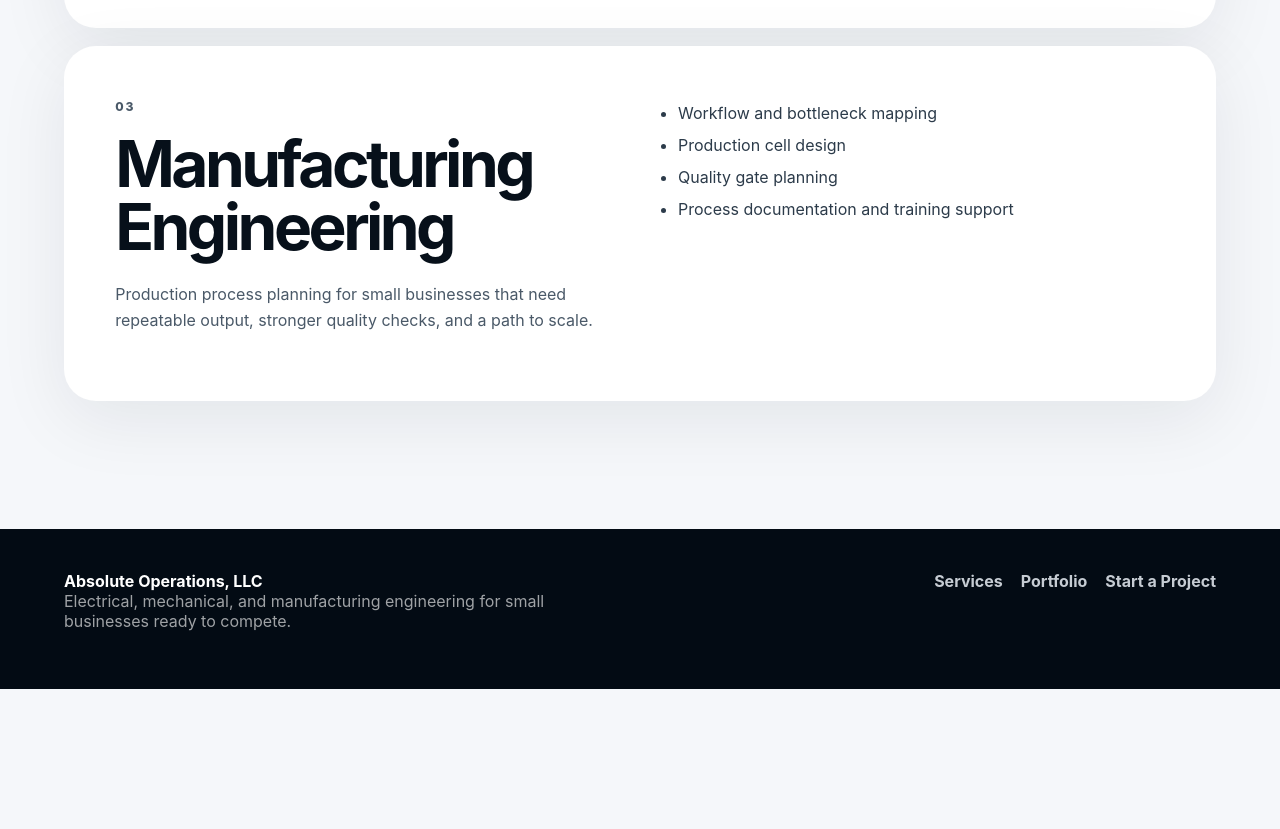
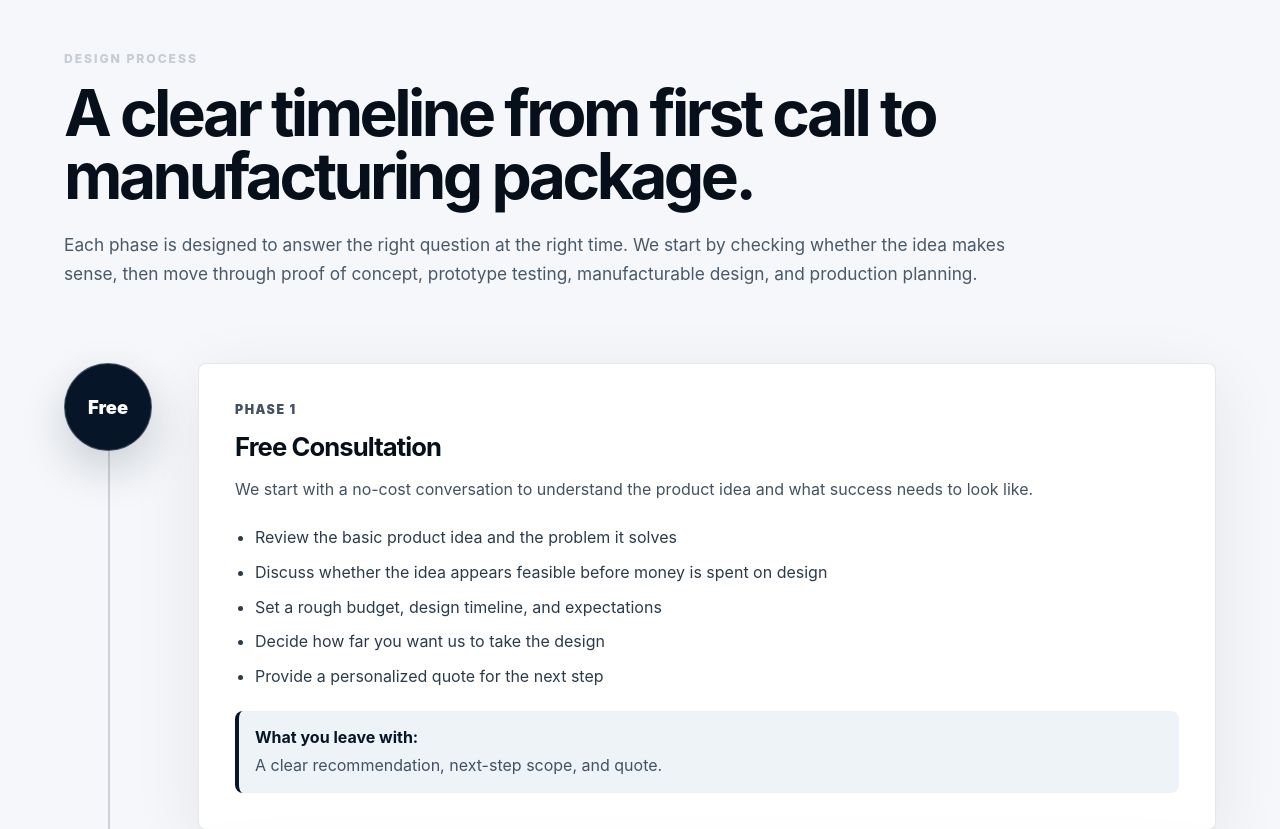
Before and after one commit to AdamAO26/absolute-operations-website, a React (Vite) app in the folder absolute-operations-website/: page /services in a window 1280 px wide. Shown: the part 1680-2509 px from the top of the page. Before the commit the page ends 2369 px from the top, so only its background shows below. Built offline with nearby package versions, Linux system fonts and the light colour scheme.

Commit message:
Services page V1.0

```diff
--- a/absolute-operations-website/src/pages/Services.jsx
+++ b/absolute-operations-website/src/pages/Services.jsx
@@ -1,22 +1,169 @@
+import { Link } from 'react-router-dom';
 import Hero from '../components/Hero.jsx';
-import ServiceDetailCard from '../components/cards/ServiceDetailCard.jsx';
-import { services } from '../data/services.js';
+import Reveal from '../components/Reveal.jsx';
+
+const serviceGroups = [
+  {
+    title: 'Product Feasibility',
+    text: 'We help determine whether an idea is practical, what the biggest risks are, and what it may take to build it.'
+  },
+  {
+    title: 'Mechanical Design',
+    text: 'We create early layouts, mechanisms, housings, brackets, fixtures, and physical product concepts that can be reviewed and improved.'
+  },
+  {
+    title: 'Prototype Planning',
+    text: 'We help small business owners get from an idea on paper to a testable prototype using practical parts and realistic build methods.'
+  },
+  {
+    title: 'Manufacturing Prep',
+    text: 'We turn a proven concept into a clearer production plan with parts lists, assembly steps, supplier direction, and projected costs.'
+  }
+];
+
+const designSteps = [
+  {
+    stage: 'Free',
+    title: 'Free Consultation',
+    summary: 'We start with a no-cost conversation to understand the product idea and what success needs to look like.',
+    details: [
+      'Review the basic product idea and the problem it solves',
+      'Discuss whether the idea appears feasible before money is spent on design',
+      'Set a rough budget, design timeline, and expectations',
+      'Decide how far you want us to take the design',
+      'Provide a personalized quote for the next step'
+    ],
+    deliverable: 'A clear recommendation, next-step scope, and quote.'
+  },
+  {
+    stage: '30%',
+    title: '30% Design',
+    summary: 'This is the first serious mockup of the idea. The goal is to prove the concept can work before polishing every detail.',
+    details: [
+      'Create a simple product layout focused mainly on the mechanical design',
+      'Use off-the-shelf electronics where possible to keep the early design practical',
+      'Identify the main parts, motion, fit, and function',
+      'Look for obvious risks before moving into a more expensive design phase'
+    ],
+    deliverable: 'A proof-of-concept design that shows the idea can work as intended.'
+  },
+  {
+    stage: '30%',
+    title: '30% Prototype',
+    summary: 'When it makes sense, we build and test an early prototype so you can see the idea working in the real world.',
+    details: [
+      'Build a prototype based on the proof-of-concept design',
+      'Use practical parts and build methods that may cost more than final production',
+      'Test the core function and document what needs to improve',
+      'Give the project a real starting point before deeper design work begins'
+    ],
+    deliverable: 'A working prototype meant for learning, testing, and improving the idea.'
+  },
+  {
+    stage: '60%',
+    title: '60% Design',
+    summary: 'This is where we start shaping the idea into something that can become a manufacturable product.',
+    details: [
+      'Refine the product layout based on what was learned from the early design or prototype',
+      'Outline the important dimensions, materials, parts, and performance targets',
+      'Identify the critical details that need to be right for manufacturing',
+      'Start reducing unnecessary complexity and avoidable cost'
+    ],
+    deliverable: 'A more complete design direction with the major manufacturing needs identified.'
+  },
+  {
+    stage: '90%',
+    title: '90% Design',
+    summary: 'This is the manufacturing-ready package. The product is no longer just an idea, it is prepared for quoting, sourcing, and assembly.',
+    details: [
+      'Finalize the product design for manufacturing',
+      'Create a bill of materials so the required parts are clear',
+      'Provide assembly instructions and build notes',
+      'Recommend manufacturers or supplier types',
+      'Estimate projected production costs where possible'
+    ],
+    deliverable: 'A complete package for building, quoting, and preparing the product for production.'
+  }
+];
 
 export default function Services() {
   return (
     <>
       <Hero
         eyebrow="Services"
-        title="Electrical, mechanical, and manufacturing support."
-        text="We focus on practical engineering work that improves operations, increases competitiveness, and supports growth."
-        primaryLabel="Request Consultation"
+        title="From product idea to build-ready design."
+        text="Absolute Operations helps small business owners evaluate, design, prototype, and prepare physical products for manufacturing with a clear step-by-step process."
+        primaryLabel="Start With a Free Consultation"
         primaryTo="/contact"
       />
 
-      <section className="section service-detail-list">
-        {services.map((service, index) => (
-          <ServiceDetailCard key={service.title} service={service} delay={index * 90} />
-        ))}
+      <section className="section services-overview">
+        <Reveal className="services-overview-copy">
+          <p className="eyebrow">What We Bid</p>
+          <h2>Practical product development for small businesses.</h2>
+          <p>
+            You do not need a finished engineering plan before talking with us. Bring the product idea, the problem you are trying to solve, and any sketches, notes, or links you already have. We help turn that starting point into a realistic path forward.
+          </p>
+        </Reveal>
+
+        <div className="service-bid-grid">
+          {serviceGroups.map((service, index) => (
+            <Reveal key={service.title} className="service-bid-card" delay={index * 80}>
+              <h3>{service.title}</h3>
+              <p>{service.text}</p>
+            </Reveal>
+          ))}
+        </div>
+      </section>
+
+      <section className="section design-process-section">
+        <Reveal className="process-heading">
+          <p className="eyebrow">Design Process</p>
+          <h2>A clear timeline from first call to manufacturing package.</h2>
+          <p>
+            Each phase is designed to answer the right question at the right time. We start by checking whether the idea makes sense, then move through proof of concept, prototype testing, manufacturable design, and production planning.
+          </p>
+        </Reveal>
+
+        <div className="design-timeline">
+          {designSteps.map((step, index) => (
+            <Reveal key={step.title} className="design-step" delay={index * 90}>
+              <div className="design-step-marker">
+                <span>{step.stage}</span>
+              </div>
+
+              <div className="design-step-content">
+                <p className="design-step-label">Phase {index + 1}</p>
+                <h3>{step.title}</h3>
+                <p>{step.summary}</p>
+
+                <ul>
+                  {step.details.map((detail) => (
+                    <li key={detail}>{detail}</li>
+                  ))}
+                </ul>
+
+                <div className="deliverable">
+                  <strong>What you leave with:</strong>
+                  <span>{step.deliverable}</span>
+                </div>
+              </div>
+            </Reveal>
+          ))}
+        </div>
+      </section>
+
+      <section className="section services-cta">
+        <Reveal>
+          <p className="eyebrow">Ready To Start</p>
+          <h2>Start with the idea. We will help define the next step.</h2>
+          <p>
+            The free consultation is built to keep the process low-pressure and practical. We will talk through feasibility, budget, timeline, and the design depth that makes sense for your product.
+          </p>
+          <Link className="button button-primary" to="/contact">
+            Request Free Consultation
+          </Link>
+        </Reveal>
       </section>
     </>
   );
--- a/absolute-operations-website/src/styles.css
+++ b/absolute-operations-website/src/styles.css
@@ -565,3 +565,201 @@ textarea { resize: vertical; }
     font-size: clamp(3rem, 16vw, 5rem);
   }
 }
+
+/* Services page process timeline */
+.services-overview {
+  display: grid;
+  grid-template-columns: minmax(0, 0.9fr) minmax(0, 1.1fr);
+  gap: clamp(30px, 5vw, 72px);
+  align-items: start;
+  background: var(--white);
+}
+
+.services-overview-copy {
+  max-width: 720px;
+}
+
+.services-overview-copy p:not(.eyebrow),
+.process-heading p:not(.eyebrow),
+.services-cta p {
+  color: #4a5968;
+  font-size: 1.08rem;
+  line-height: 1.72;
+}
+
+.service-bid-grid {
+  display: grid;
+  grid-template-columns: repeat(2, minmax(0, 1fr));
+  gap: 16px;
+}
+
+.service-bid-card {
+  min-height: 210px;
+  padding: clamp(22px, 3vw, 30px);
+  border: 1px solid rgba(6, 22, 40, 0.1);
+  border-radius: 8px;
+  background: #f8fafc;
+  box-shadow: 0 14px 46px rgba(6, 22, 40, 0.06);
+}
+
+.service-bid-card h3 {
+  margin-bottom: 12px;
+}
+
+.service-bid-card p {
+  margin: 0;
+  color: #52606f;
+  line-height: 1.65;
+}
+
+.design-process-section {
+  background: var(--off-white);
+}
+
+.process-heading {
+  width: min(960px, 100%);
+  margin-bottom: clamp(36px, 6vw, 74px);
+}
+
+.design-timeline {
+  position: relative;
+  display: grid;
+  gap: 26px;
+}
+
+.design-timeline::before {
+  content: "";
+  position: absolute;
+  top: 28px;
+  bottom: 28px;
+  left: 44px;
+  width: 2px;
+  background: rgba(6, 22, 40, 0.16);
+}
+
+.design-step {
+  position: relative;
+  display: grid;
+  grid-template-columns: 90px minmax(0, 1fr);
+  gap: clamp(18px, 4vw, 44px);
+  align-items: start;
+}
+
+.design-step-marker {
+  position: relative;
+  z-index: 1;
+  display: grid;
+  place-items: center;
+  width: 88px;
+  height: 88px;
+  border: 1px solid rgba(255, 255, 255, 0.28);
+  border-radius: 999px;
+  background: var(--navy);
+  color: var(--white);
+  box-shadow: 0 18px 46px rgba(6, 22, 40, 0.18);
+}
+
+.design-step-marker span {
+  font-size: 1.15rem;
+  font-weight: 900;
+}
+
+.design-step-content {
+  padding: clamp(24px, 3vw, 36px);
+  border: 1px solid rgba(6, 22, 40, 0.1);
+  border-radius: 8px;
+  background: var(--white);
+  box-shadow: 0 18px 70px rgba(6, 22, 40, 0.08);
+}
+
+.design-step-label {
+  margin-bottom: 10px;
+  color: var(--silver-dark);
+  font-size: 0.78rem;
+  font-weight: 900;
+  letter-spacing: 0.12em;
+  text-transform: uppercase;
+}
+
+.design-step-content h3 {
+  margin-bottom: 14px;
+}
+
+.design-step-content p {
+  color: #435160;
+  line-height: 1.68;
+}
+
+.design-step-content ul {
+  display: grid;
+  gap: 10px;
+  margin: 22px 0;
+  padding-left: 20px;
+  color: #2c3b4a;
+  line-height: 1.55;
+}
+
+.deliverable {
+  display: grid;
+  gap: 6px;
+  padding: 16px;
+  border-left: 4px solid var(--navy);
+  border-radius: 8px;
+  background: #eef3f8;
+  color: var(--navy);
+}
+
+.deliverable span {
+  color: #435160;
+  line-height: 1.5;
+}
+
+.services-cta {
+  background: var(--navy);
+  color: var(--white);
+  text-align: center;
+}
+
+.services-cta .reveal {
+  width: min(880px, 100%);
+  margin: 0 auto;
+}
+
+.services-cta p {
+  margin: 0 auto 28px;
+  color: rgba(255, 255, 255, 0.78);
+}
+
+@media (max-width: 900px) {
+  .services-overview {
+    grid-template-columns: 1fr;
+  }
+}
+
+@media (max-width: 640px) {
+  .service-bid-grid {
+    grid-template-columns: 1fr;
+  }
+
+  .design-timeline::before {
+    left: 28px;
+  }
+
+  .design-step {
+    grid-template-columns: 58px minmax(0, 1fr);
+    gap: 14px;
+  }
+
+  .design-step-marker {
+    width: 56px;
+    height: 56px;
+  }
+
+  .design-step-marker span {
+    font-size: 0.82rem;
+  }
+
+  .design-step-content {
+    padding: 20px;
+  }
+}
```
